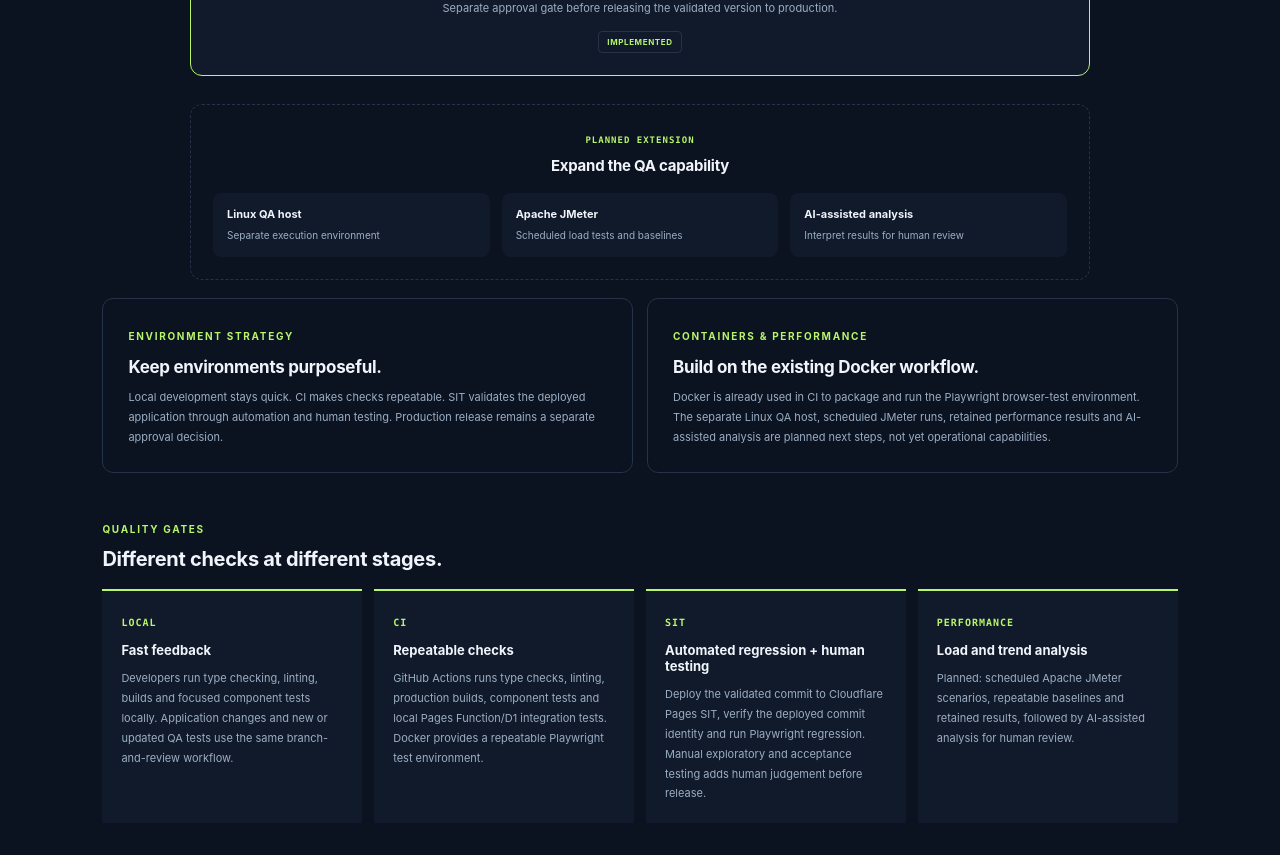
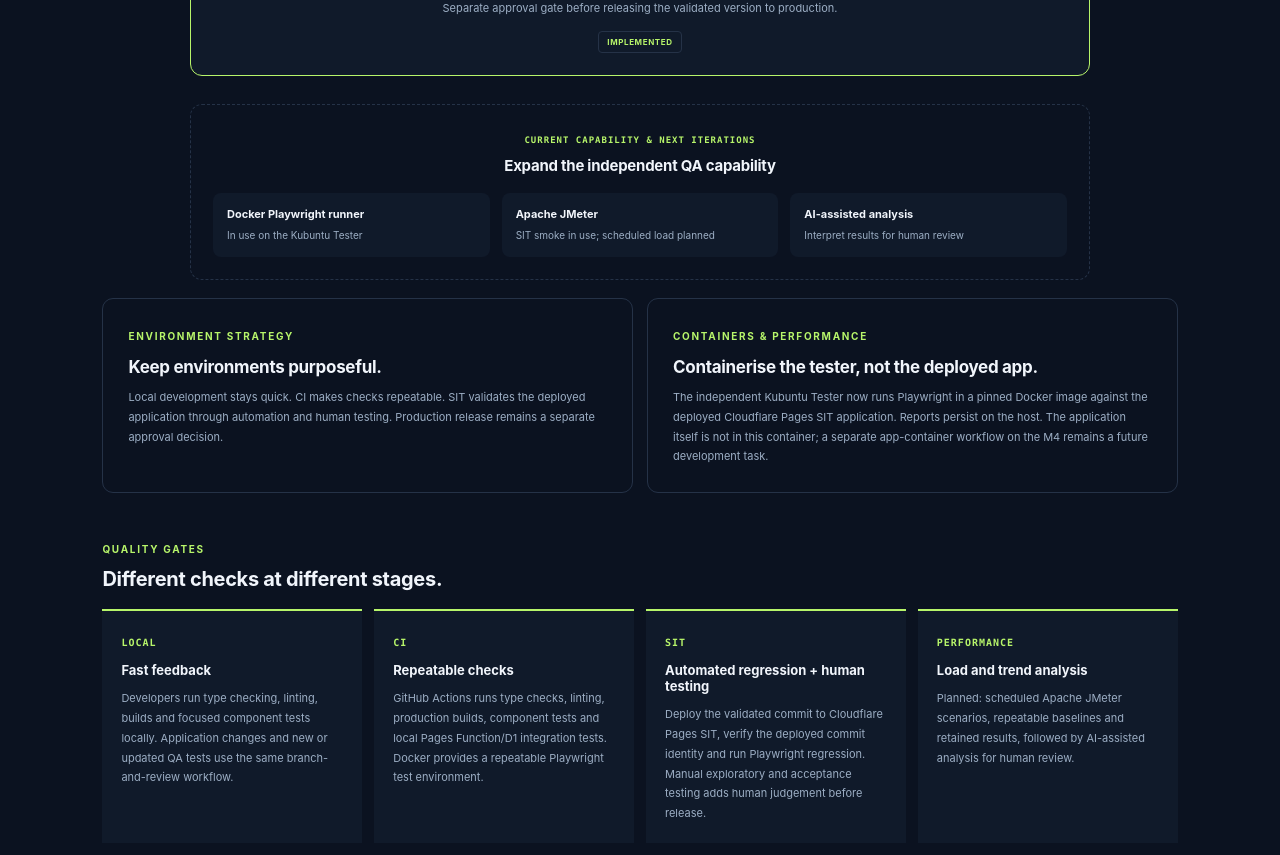
Before and after one commit to Floodzie2/qualitypeople-portfolio, a React (Vite) app: page / in a window 1280 px wide. Shown: the part 9220-10075 px from the top of the page. Built offline with nearby package versions, Linux system fonts and the light colour scheme.

Commit message:
docs: update portfolio with independent Docker QA evidence

```diff
--- a/src/ArchitectureDetail.tsx
+++ b/src/ArchitectureDetail.tsx
@@ -97,12 +97,12 @@ export function ArchitectureDetail() {
 
         <div className="delivery-future">
           <div className="future-heading">
-            <span className="branch-label">PLANNED EXTENSION</span>
-            <h3>Expand the QA capability</h3>
+            <span className="branch-label">CURRENT CAPABILITY &amp; NEXT ITERATIONS</span>
+            <h3>Expand the independent QA capability</h3>
           </div>
           <div className="future-items">
-            <div><strong>Linux QA host</strong><span>Separate execution environment</span></div>
-            <div><strong>Apache JMeter</strong><span>Scheduled load tests and baselines</span></div>
+            <div><strong>Docker Playwright runner</strong><span>In use on the Kubuntu Tester</span></div>
+            <div><strong>Apache JMeter</strong><span>SIT smoke in use; scheduled load planned</span></div>
             <div><strong>AI-assisted analysis</strong><span>Interpret results for human review</span></div>
           </div>
         </div>
@@ -120,12 +120,13 @@ export function ArchitectureDetail() {
         </article>
         <article className="architecture-note">
           <span className="eyebrow">CONTAINERS &amp; PERFORMANCE</span>
-          <h3>Build on the existing Docker workflow.</h3>
+          <h3>Containerise the tester, not the deployed app.</h3>
           <p>
-            Docker is already used in CI to package and run the Playwright
-            browser-test environment. The separate Linux QA host, scheduled
-            JMeter runs, retained performance results and AI-assisted analysis
-            are planned next steps, not yet operational capabilities.
+            The independent Kubuntu Tester now runs Playwright in a pinned
+            Docker image against the deployed Cloudflare Pages SIT application.
+            Reports persist on the host. The application itself is not in this
+            container; a separate app-container workflow on the M4 remains a
+            future development task.
           </p>
         </article>
       </div>
```
